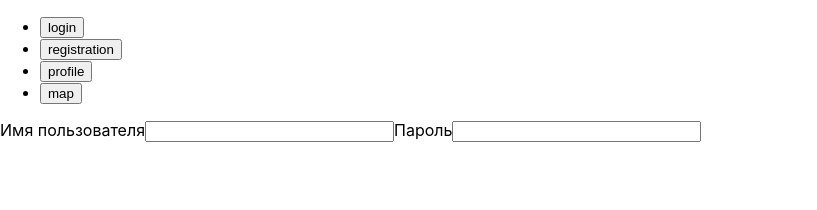
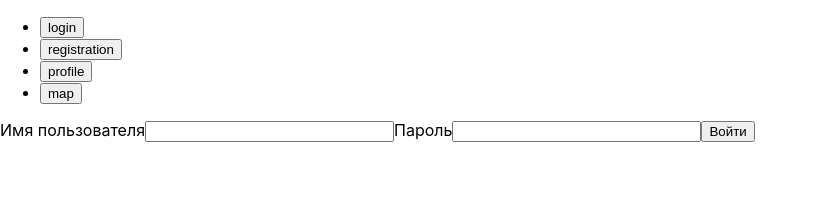
Before and after one commit to RezeTat/loft-taxi, a React (Create React App) app: page / in a window 1280 px wide. Both pictures are taken after a click on the button "login". Shown: the top 210 px of the page, without its empty margins (0-817 px from the left). Built offline with nearby package versions, Linux system fonts and the light colour scheme.

Commit message:
на проверку 2

```diff
--- a/src/App.js
+++ b/src/App.js
@@ -7,10 +7,10 @@ import {Map} from './map'
 
 
 const PAGES = {
-  login:<Login/>,
-  registration:<Registration/>,
-  profile:<Profile/>,
-  map:<Map/>
+  login:Login,
+  registration:Registration,
+  profile:Profile,
+  map:Map
 };
 
 class App extends React.Component {
@@ -21,6 +21,10 @@ class App extends React.Component {
   }
 
   render() {
+    const { CurrentPage } = this.state;
+    const Page = PAGES[CurrentPage];
+    console.log(Page)
+
     return<>
       <header>
         <nav>
@@ -46,12 +50,11 @@ class App extends React.Component {
               </button>
             </li>
           </ul>
-
         </nav>
       </header>
       <main>
         <section>
-          {PAGES[this.state.CurrentPage]}
+        <Page navigateTo={this.navigateTo} />
         </section>
       </main>
       </>
--- a/src/login.jsx
+++ b/src/login.jsx
@@ -1,12 +1,18 @@
 import React from 'react'
 
-export const Login = ()=>{
+export const Login = (props)=>{
+    const handleSubmit=e=> {
+        const { navigateTo } = props;
+        e.preventDefault();
+        navigateTo('map');
+    }
     return (
-        <form>
+        <form onSubmit={handleSubmit}>
             <label htmlFor="username">Имя пользователя</label>
             <input id="username" type="username" name="username" size="28"/>
             <label htmlFor="password">Пароль</label>
             <input id="password" type="password" name="password" size="28"/>
+            <button type='submit'>Войти</button>
         </form>
     );
 }
--- a/src/registration.jsx
+++ b/src/registration.jsx
@@ -1,8 +1,14 @@
 import React from 'react'
 
-export const Registration = ()=>{
-    return (
-        <form>
+export const Registration = (props)=>{
+
+    const handleSubmit=e=> {
+        const { navigateTo } = props;
+        e.preventDefault();
+        navigateTo('map');
+    }
+        return <>
+            <form onSubmit={handleSubmit}>
                 <label htmlFor="email">Адрес электронной почты</label>
                 <input id="email" type="email" name="email" size="28"/>
                 <label htmlFor="name">Имя</label>
@@ -11,6 +17,7 @@ export const Registration = ()=>{
                 <input id="lastname" type="text" name="lastname" size="28"/>
                 <label htmlFor="password">Пароль</label>
                 <input id="password" type="text" name="password" size="28"/>
+                <button type='submit'>Зарегистрироваться</button>
             </form>
-    )
-}
+            </>
+};
```
Lines whose indentation alone changed are shown as unchanged.
